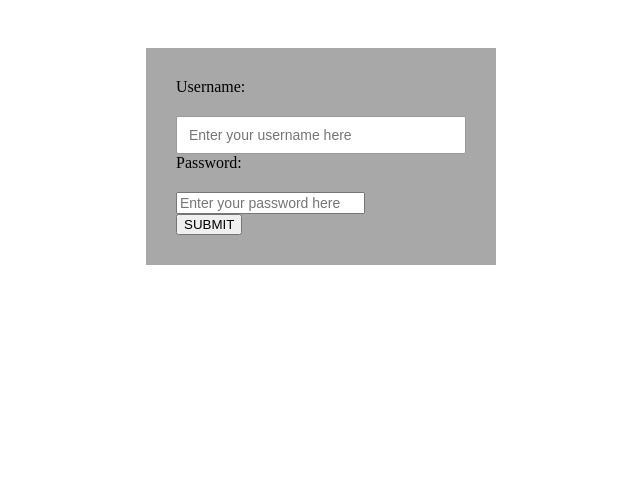
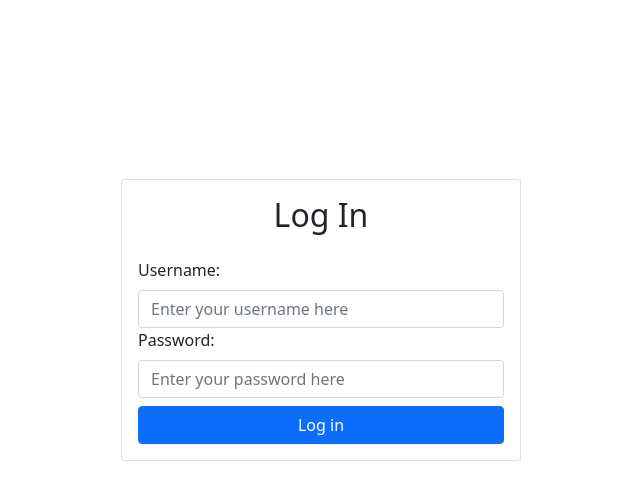
Before and after one commit to shanegoh/TEST, a React (Create React App) app in the folder frontend/: page / in a window 1280 px wide. Shown: the top 500 px of the page, without its empty margins (319-959 px from the left). Built offline with nearby package versions, Linux system fonts and the light colour scheme.

Commit message:
working login

```diff
--- a/frontend/src/App.js
+++ b/frontend/src/App.js
@@ -1,31 +1,25 @@
-import React, {useState} from "react";
+import React, { useState } from "react";
 import Login from "./components/Login";
+//import "./App.css";
 import Dashboard from "./components/Dashboard";
-import "./App.css";
-import { DataController } from "./components/DataController";
-
-// export const API_URL = "https://api.exchangeratesapi.io/latest";
-/*
-  "https://api.exchangeratesapi.io/latest" doesn't work since 1st April 2021
-  and currently it returns:
-  {
-    "success": false,
-    "error": {
-      "code": 101,
-      "type": "missing_access_key",
-      "info": "You have not supplied an API Access Key. [Required format: access_key=YOUR_ACCESS_KEY]"
-    }
-  }
-*/
-
-const API_ACCESS_KEY = "YOUR_API_ACCESS_KEY";
-export const API_URL = `https://api.exchangeratesapi.io/v1/latest?access_key=${API_ACCESS_KEY}`;
+import { Container } from "react-bootstrap";
 
 function App() {
   const [isAuthenticated, setIsAuthenticated] = useState(false);
 
   return (
-   <Login></Login>
+    <Container
+      className="d-flex align-items-center justify-content-center"
+      style={{ minHeight: "80vh" }}
+    >
+      <div className="w-100" style={{ maxWidth: "600px" }}>
+        {isAuthenticated ? (
+          <Dashboard setIsAuthenticated={setIsAuthenticated} />
+        ) : (
+          <Login setIsAuthenticated={setIsAuthenticated} />
+        )}
+      </div>
+    </Container>
   );
 }
 
--- a/frontend/src/components/Login.js
+++ b/frontend/src/components/Login.js
@@ -1,60 +1,85 @@
-import React, {useState} from 'react';
-import axios from 'axios';
+import React, { useState, useRef } from "react";
+import { Card, Form, Alert, Button } from "react-bootstrap";
+import axios from "axios";
 
 const Login = (props) => {
+  const userRef = useRef();
+  const passwordRef = useRef();
   const [user, setUsername] = useState("");
   const [pass, setPassword] = useState("");
   const [loginError, setLoginError] = useState(false);
+
   const submit = (e) => {
     e.preventDefault();
-        var bodyFormData = new FormData();
-        bodyFormData.append('username', e.target[0].value);
-        bodyFormData.append('password', e.target[1].value);
+    const bodyFormData = new FormData();
+
+    bodyFormData.append("username", userRef.current.value);
+    bodyFormData.append("password", passwordRef.current.value);
+
+    console.log(bodyFormData.getAll("password"));
+
     axios({
       method: "post",
       url: "http://localhost:5000/api/login",
       data: bodyFormData,
       headers: { "Content-Type": "multipart/form-data" },
     })
-        .then( (res)=> {
+      .then((res) => {
         props.setIsAuthenticated(true);
-        }).catch((error)=> {
+        console.log("You have logged in");
+      })
+      .catch((error) => {
         setLoginError(true);
       });
-    }
+  };
+
   return (
-        <div className="container">
-        <form onSubmit={submit}>
-            <div>
-                <label htmlFor="username">Username:</label>
-                <input type="text"
+    <>
+      <Card className="mx-auto" style={{ maxWidth: "400px" }}>
+        <Card.Body>
+          <h2 className="text-center mb-4">Log In</h2>
+          <Form onSubmit={submit}>
+            <Form.Group>
+              <Form.Label htmlFor="username">Username:</Form.Label>
+              <Form.Control
+                ref={userRef}
+                type="text"
                 autoComplete="off"
-                id = "username"
-                name = "username"
-                placeholder = "Enter your username here"
-                onChange = {(e)=>{
-                    setUsername(e.target.value)
-                }}/>
-            </div>
-            <div>
-                <label htmlFor="password">Password:</label>
-                <input type="password"
-                autoComplete="off"
-                id = "password"
-                name = "password"
-                placeholder = "Enter your password here"
-                onChange = {(e)=>{
-                    setPassword(e.target.value)
+                id="username"
+                name="username"
+                placeholder="Enter your username here"
+                onChange={(e) => {
+                  setUsername(e.target.value);
                 }}
               />
-            </div>
-            {loginError && <div id = "errorMessage" className = "generic-error">
-                <p> The credentials you have entered are not valid.</p>
-            </div>}
-            <button type="submit">SUBMIT</button>
-        </form>
-        </div>
-    )
-}
+            </Form.Group>
+            <Form.Group>
+              <Form.Label htmlFor="password">Password:</Form.Label>
+              <Form.Control
+                ref={passwordRef}
+                type="password"
+                autoComplete="off"
+                id="password"
+                name="password"
+                placeholder="Enter your password here"
+                onChange={(e) => {
+                  setPassword(e.target.value);
+                }}
+              />
+            </Form.Group>
+            {loginError && (
+              <Alert variant="danger" className="mt-2">
+                The credentials you have entered are not valid
+              </Alert>
+            )}
+            <Button type="submit" className="w-100 mt-2">
+              Log in
+            </Button>
+          </Form>
+        </Card.Body>
+      </Card>
+    </>
+  );
+};
 
 export default Login;
--- a/frontend/src/index.js
+++ b/frontend/src/index.js
@@ -1,6 +1,8 @@
 import React from "react";
 import ReactDOM from "react-dom";
 import App from "./App";
+import "bootstrap/dist/css/bootstrap.min.css";
+
 // import * as serviceWorker from "serviceWorker";
 
 // import "index.css";
```
Lines whose indentation alone changed are shown as unchanged.
